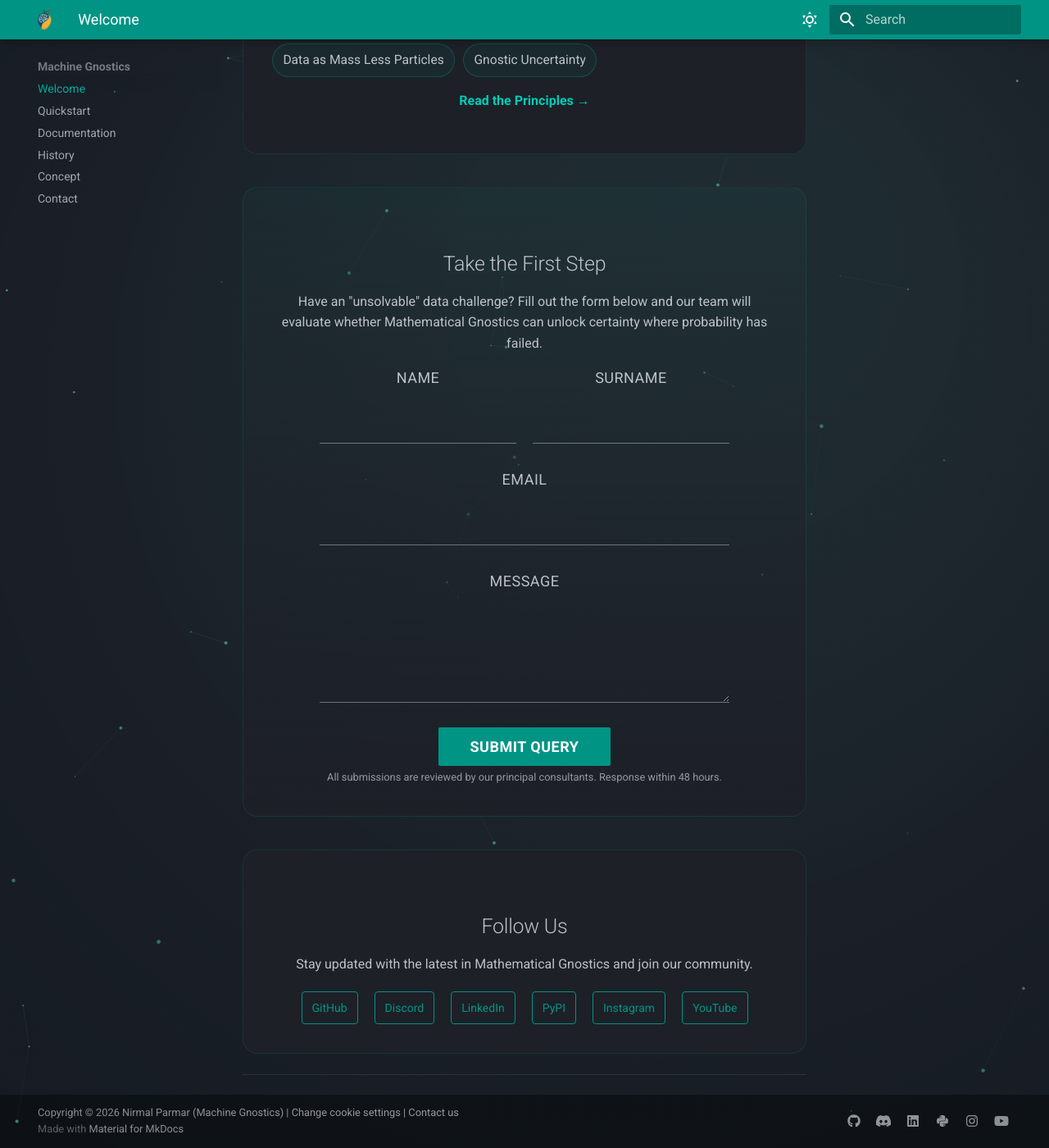
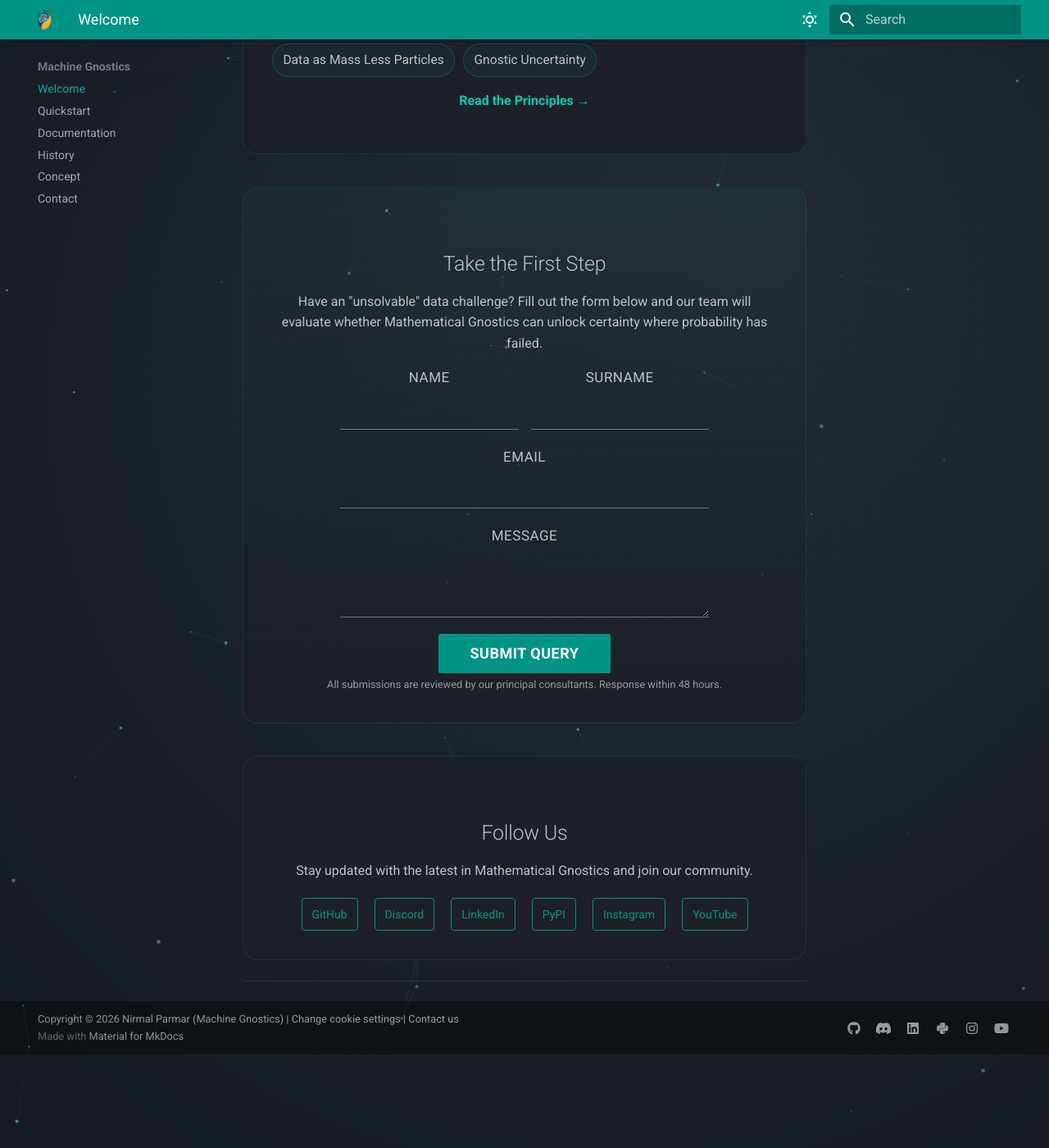
Before and after one commit to MachineGnostics/machinegnostics.io, an MkDocs documentation site: the page built from docs/index.md, in a window 1280 px wide and 1400 px high, scrolled down 2355 px. Shown: the whole window at 82% size. Built offline with MkDocs 1.6.1 and Material for MkDocs 9.7.7, drawn with Linux system fonts in a browser that asks for light colours; plug-ins that fetch from the network failed and are left out; after the commit the page ends 3641 px from its top, so only the background shows below that.

Commit message:
request box improved

```diff
--- a/docs/index.md
+++ b/docs/index.md
@@ -112,7 +112,7 @@
 			</div>
 			<div class="gn-form-group">
 				<label for="message">Message</label>
-				<textarea id="message" name="entry.262910174" rows="4" required></textarea>
+				<textarea id="message" name="entry.262910174" rows="3" required></textarea>
 			</div>
 			<!-- Honeypot field to catch bots -->
 			<div style="display:none;">
--- a/docs/stylesheets/extra.css
+++ b/docs/stylesheets/extra.css
@@ -195,16 +195,16 @@
 }
 
 .gn-contact-form {
-    max-width: 500px;
+    max-width: 450px;
     margin: 0 auto;
     display: flex;
     flex-direction: column;
-    gap: 1.5rem;
+    gap: 1rem;
 }
 
 .gn-form-row {
     display: flex;
-    gap: 1rem;
+    gap: 0.75rem;
 }
 
 .gn-form-row .gn-form-group {
@@ -217,22 +217,22 @@
 }
 
 .gn-form-group label {
-    margin-bottom: 0.5rem;
+    margin-bottom: 0.4rem;
     font-weight: 500;
     color: var(--md-default-fg-color);
-    font-size: 0.9rem;
+    font-size: 0.85rem;
     text-transform: uppercase;
     letter-spacing: 0.5px;
 }
 
 .gn-form-group input,
 .gn-form-group textarea {
-    padding: 0.75rem 0;
+    padding: 0.5rem 0;
     border: none;
     border-bottom: 1px solid color-mix(in srgb, var(--md-default-fg-color), transparent 50%);
     background-color: transparent;
     color: var(--md-default-fg-color);
-    font-size: 1rem;
+    font-size: 0.85rem;
     transition: border-color 0.3s ease;
 }
 
```
